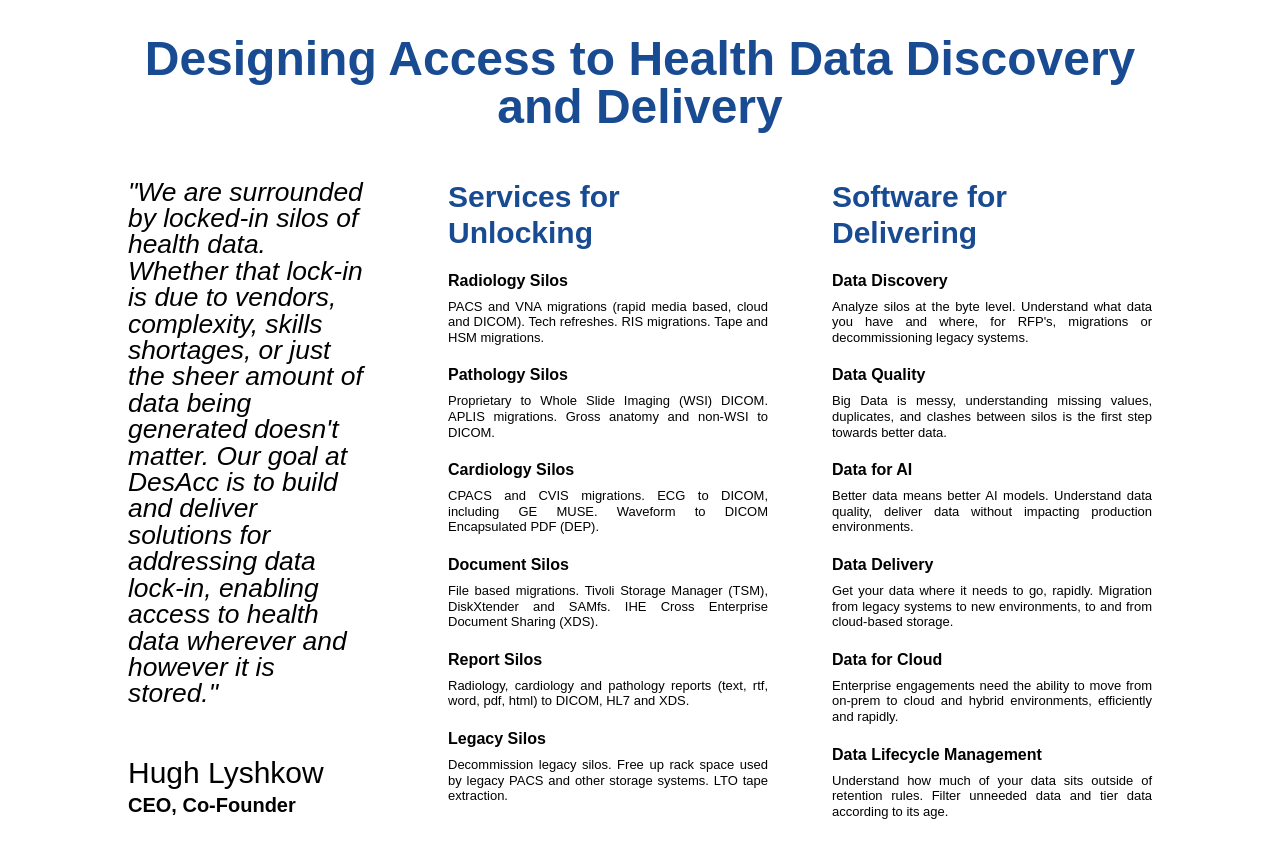
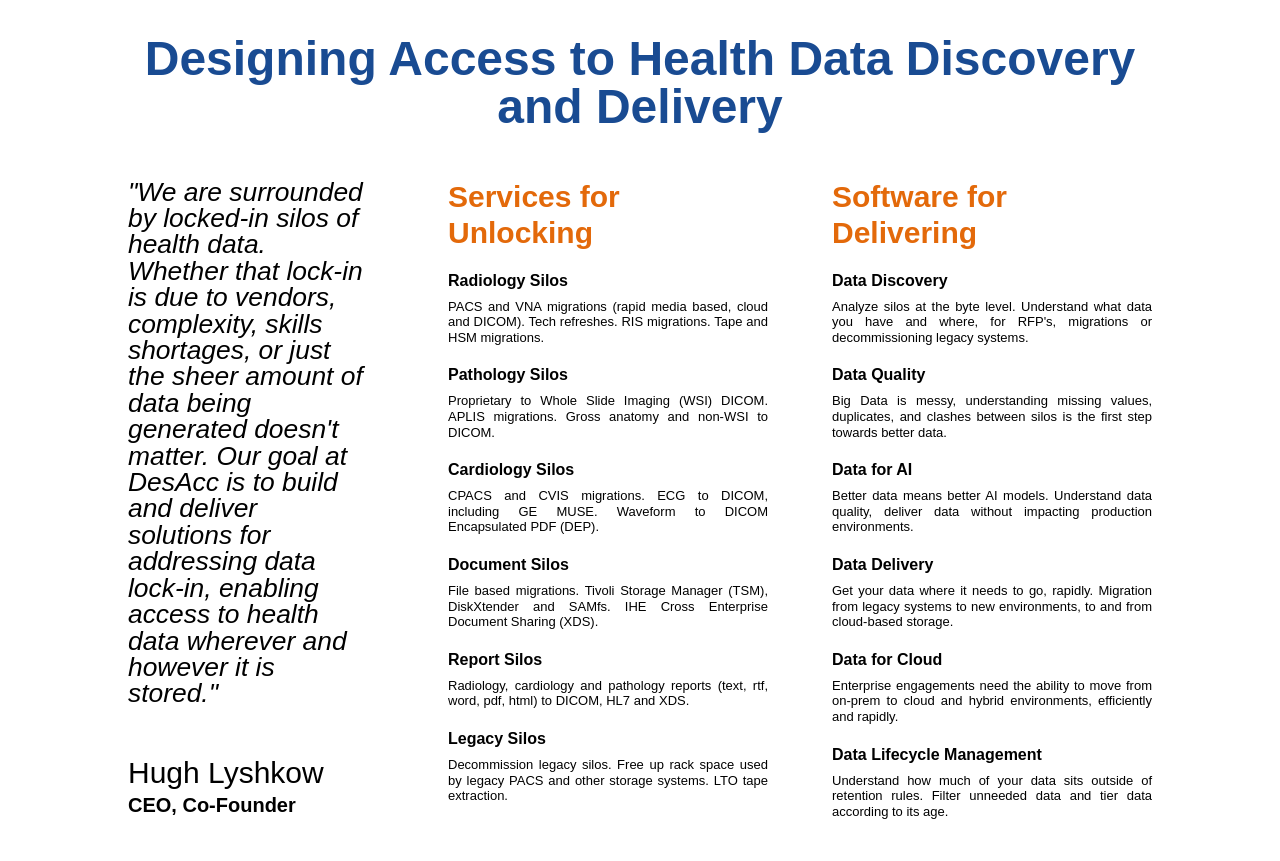
Before and after one commit to yaellysh/DesAcc_Website, an Astro site: page / in a window 1280 px wide. Shown: the part 1605-2466 px from the top of the page. Built offline with nearby package versions, Linux system fonts and the light colour scheme; Astro itself is replaced by a stand-in of ours.

Commit message:
added new logos and changed colour of services titles

```diff
--- a/src/pages/index.astro
+++ b/src/pages/index.astro
@@ -142,7 +142,7 @@
 
 			  <!-- Services Section -->
 			  <div class="flex-1 px-8 md:px-0 mr-16 leading-none flex flex-col justify-between h-full">
-				<h3 class="text-sm md:text-3xl pb-4 font-bold text-[#194b92]">Services for Unlocking</h3>
+				<h3 class="text-sm md:text-3xl pb-4 font-bold text-[#e3690a]">Services for Unlocking</h3>
 				<div id="services" class="text-justify text-[0.6rem] md:text-lg flex-grow">
 				  <p class="services_title">Radiology Silos</p>
 				  <p class="services_body">PACS and VNA migrations (rapid media based, cloud and DICOM). Tech refreshes. RIS migrations. Tape and HSM migrations.</p>
@@ -161,7 +161,7 @@
 
 			  <!-- Software Section -->
 			  <div class="flex-1 px-8 md:px-0 leading-none flex flex-col justify-between h-full">
-				<h3 class="text-sm md:text-3xl pb-4 font-bold text-[#194b92]">Software for Delivering</h3>
+				<h3 class="text-sm md:text-3xl pb-4 font-bold text-[#e3690a]">Software for Delivering</h3>
 				<div id="software" class="text-justify text-[0.6rem] md:text-lg flex-grow">
 				  <p class="services_title">Data Discovery</p>
 				  <p class="services_body">Analyze silos at the byte level. Understand what data you have and where, for RFP's, migrations or decommissioning legacy systems.</p>
```
Also changed, not shown: public/vendor_logos/Government of Western Australia small.png (added), public/vendor_logos/Ochsner Health System small.png (added), public/vendor_logos/Standford Health Care small.png (added), public/vendor_logos/doc.png, public/vendor_logos/rad svc.png, public/vendor_logos/rhcp.png.
